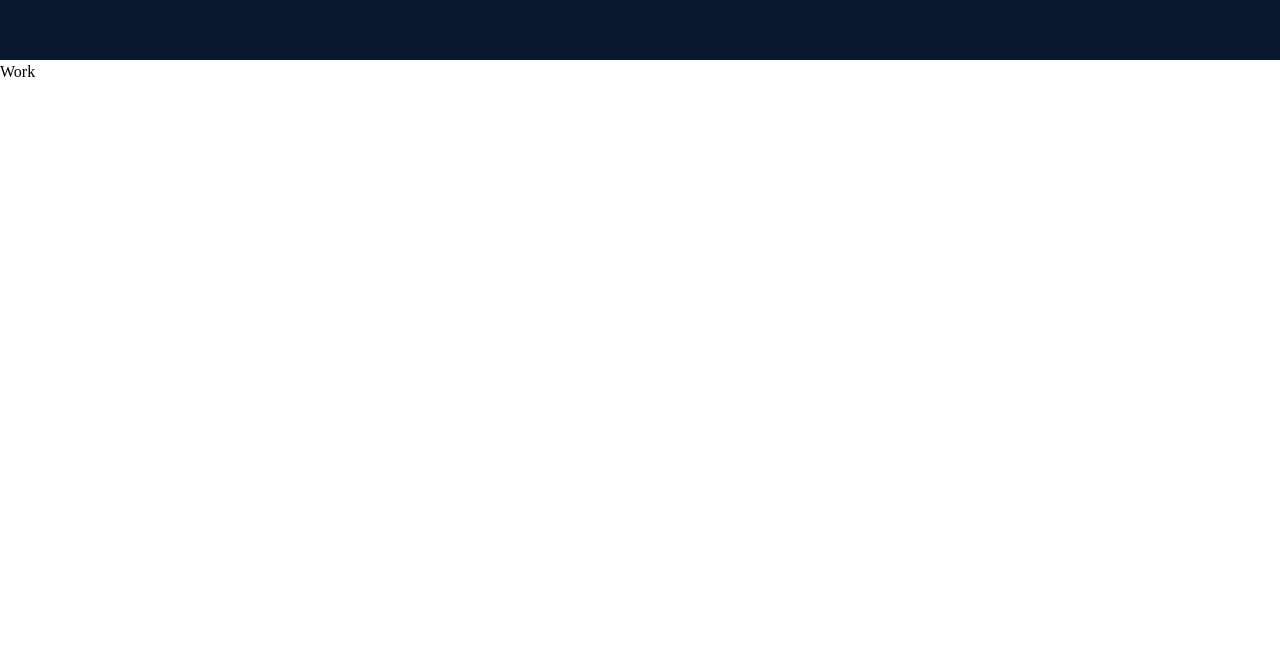
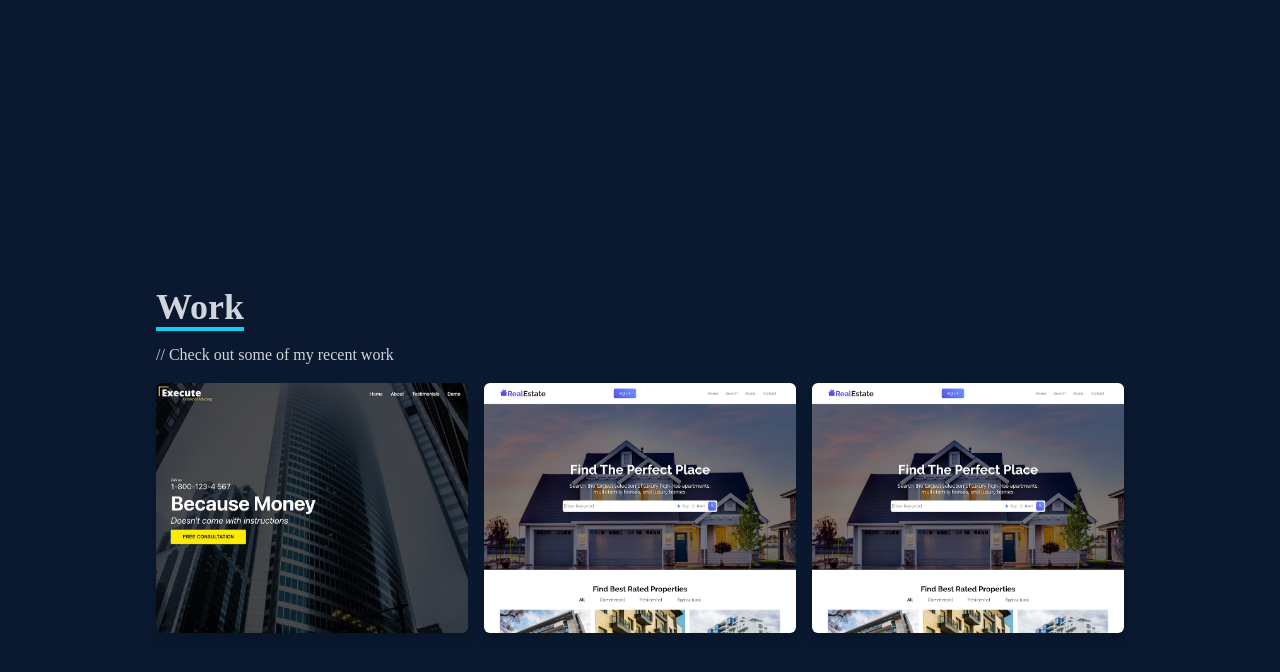
Before and after one commit to DantasBeyer/joaobeyer, a React (Create React App) app: page / in a window 1280 px wide. Shown: the part 2340-3012 px from the top of the page. Before the commit the page ends 2424 px from the top, so only its background shows below. Built offline with nearby package versions, Linux system fonts and the light colour scheme.

Commit message:
work created

```diff
--- a/src/components/Work.jsx
+++ b/src/components/Work.jsx
@@ -1,8 +1,84 @@
 import React from 'react'
+import WorkImg from '../assets/Work/workImg.jpeg'
+import realEstate from '../assets/Work/realestate.jpg'
+
 
 const Work = () => {
   return (
-    <div>Work</div>
+    <div name='work'   className=' w-full md:h-screen text-gray-300 bg-[#0a192f]' >
+        <div className='max-w-[1000px] mx-auto p-4 flex flex-col justify-center w-full h-full'>
+            <div className='ph-8'>
+                <p className='text-4xl font-bold inline border-b-4 border-[#0BD0F8]'> Work </p>
+                <p className='py-4'> // Check out some of my recent work</p>
+            </div>
+
+{/* Conteiner */}
+            <div className=' grid sm:grid-cols-2 md:grid-cols-3 gap-4'>
+
+{/* Grid Item */}
+                <div style={{backgroundImage: `url(${WorkImg})` }} className='shadow-lg shadow[#040c16] group container
+                 rounded-md flex justify-center items-center mx-auto content-div group-hover:opacity-100'>
+
+{/* Hover Effecfts */}
+                    <div className='opacity-0 group-hover:opacity-100'>
+                        <span className='text.2xl font-bold text-white traking-wider text-center'>
+                        React JS Application
+                        </span>
+                        <div className='pt-8 text-center'>
+                            <a href='https://github.com/DantasBeyer'>
+                                <button className='text-center rounded-lg px-4 py-3 m-2 bg-white text-gray-700 font-bold text-lg'>
+                                 Demo </button>
+                            </a>
+                            <a href='https://github.com/DantasBeyer'>
+                                <button className='text-center rounded-lg px-4 py-3 m-2 bg-white text-gray-700 font-bold text-lg'>
+                                 Code </button>
+                            </a>
+                        </div>
+                    </div>
+                </div>
+                <div style={{backgroundImage: `url(${realEstate})` }} className='shadow-lg shadow[#040c16] group container
+                 rounded-md flex justify-center items-center mx-auto content-div group-hover:opacity-100'>
+
+{/* Hover Effecfts */}
+                    <div className='opacity-0 group-hover:opacity-100'>
+                        <span className='text.2xl font-bold text-white traking-wider text-center'>
+                        React JS Application
+                        </span>
+                        <div className='pt-8 text-center'>
+                            <a href='https://github.com/DantasBeyer'>
+                                <button className='text-center rounded-lg px-4 py-3 m-2 bg-white text-gray-700 font-bold text-lg'>
+                                 Demo </button>
+                            </a>
+                            <a href='https://github.com/DantasBeyer'>
+                                <button className='text-center rounded-lg px-4 py-3 m-2 bg-white text-gray-700 font-bold text-lg'>
+                                 Code </button>
+                            </a>
+                        </div>
+                    </div>
+                </div>
+                <div style={{backgroundImage: `url(${realEstate})` }} className='shadow-lg shadow[#040c16] group container
+                 rounded-md flex justify-center items-center mx-auto content-div group-hover:opacity-100'>
+
+{/* Hover Effecfts */}
+                    <div className='opacity-0 group-hover:opacity-100'>
+                        <span className='text.2xl font-bold text-white traking-wider text-center'>
+                        React JS Application
+                        </span>
+                        <div className='pt-8 text-center'>
+                            <a href='https://github.com/DantasBeyer'>
+                                <button className='text-center rounded-lg px-4 py-3 m-2 bg-white text-gray-700 font-bold text-lg'>
+                                 Demo </button>
+                            </a>
+                            <a href='https://github.com/DantasBeyer'>
+                                <button className='text-center rounded-lg px-4 py-3 m-2 bg-white text-gray-700 font-bold text-lg'>
+                                 Code </button>
+                            </a>
+                        </div>
+                    </div>
+                </div>
+            </div>
+        </div>
+    </div>
   )
 }
 
--- a/src/index.css
+++ b/src/index.css
@@ -18,3 +18,18 @@
 .menuMobile{
     @apply py-6 text-4xl
 }
+
+.content-div {
+    background-repeat: no-repeat;
+    background-size: cover;
+    background-position: center;
+    height: 250px;
+}
+
+.content-div:hover {
+    background-image: linear-gradient(
+        to right,
+        rgba(22, 38, 71, 0.8),
+        hsla(0, 0%, 9%, 0.8)
+    )!important;
+}
```
Also changed, not shown: src/assets/Work/realestate.jpg (added), src/assets/Work/workImg.jpeg (added).
